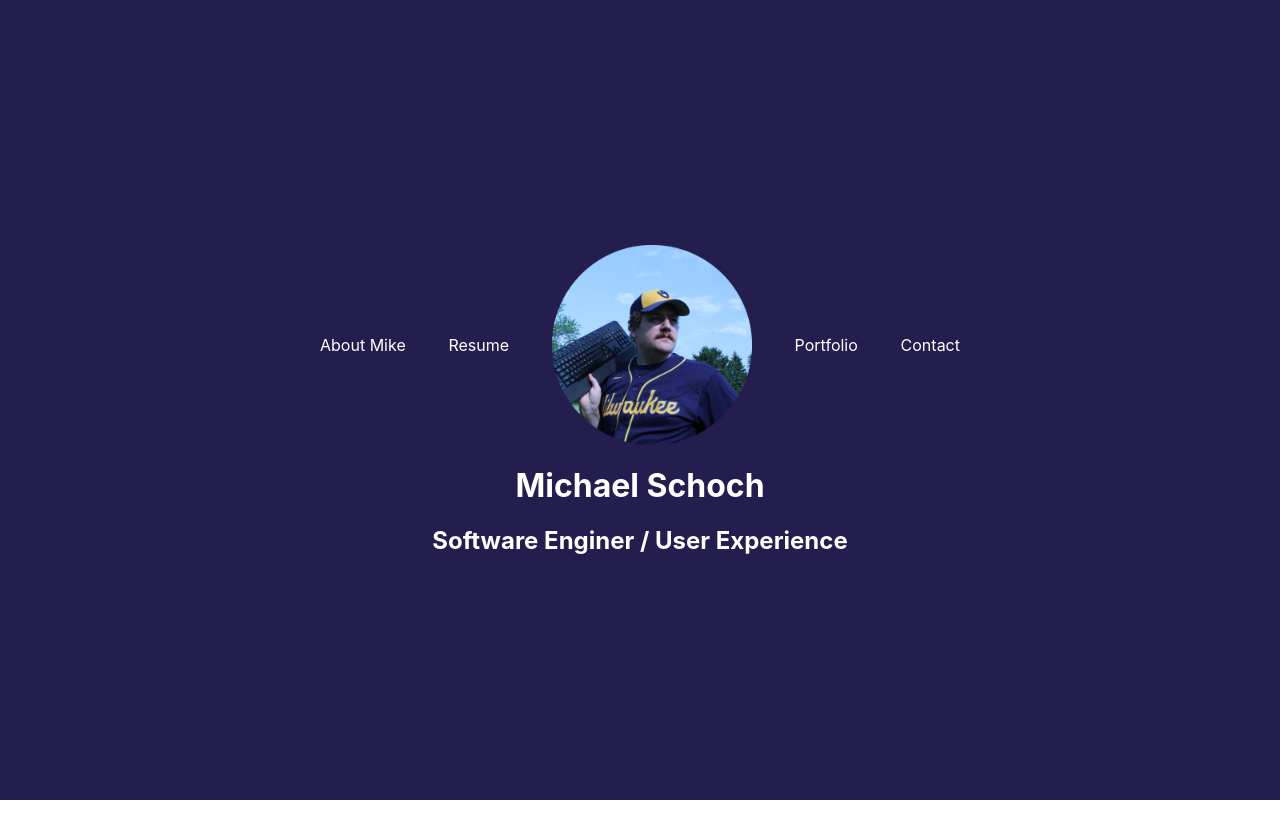
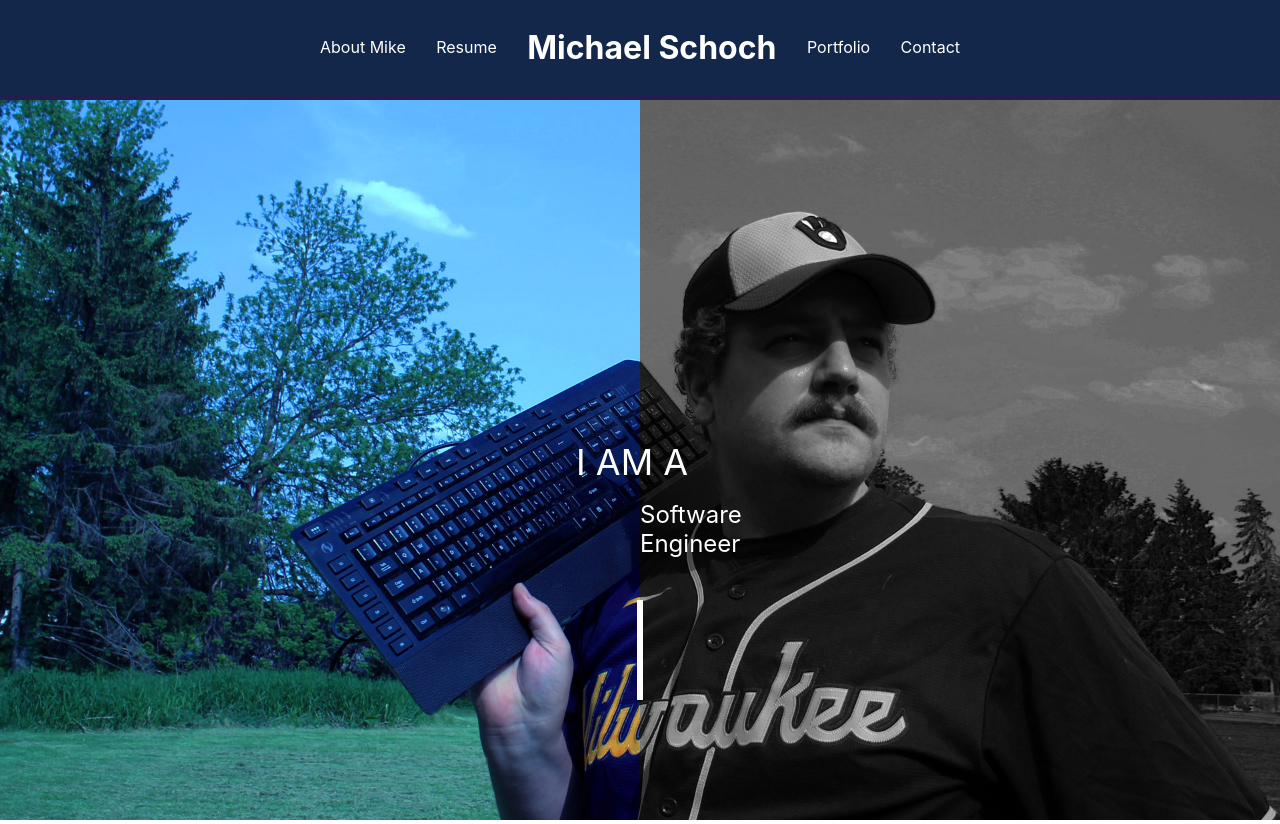
Before and after one commit to michael-schoch/personal-website, a React (Create React App) app: page / in a window 1280 px wide. Before the commit the page ends 800 px from the top, so only its background shows below. Built offline with nearby package versions, Linux system fonts and the light colour scheme.

Commit message:
Hero Image WIP

```diff
--- a/src/App.tsx
+++ b/src/App.tsx
@@ -1,22 +1,154 @@
 import styled from 'styled-components'
 import portrait from './portrait.png'
+import bandw from './img/bandw.jpg'
+import color from './img/color.jpg'
+import { useState } from 'react';
+
+interface ForegroundProps {
+  sliderval: number
+}
 
 function App() {
+  const [sliderVal, setSliderVal] = useState(50)
+
+  const handleChange = (evt: any) => {
+    console.log(evt.target.value)
+    setSliderVal(evt.target.value)
+  }
+
   return (
     <AppContainer>
-      <Header>
-        <Link href='#'>About Mike</Link>
-        <Link href='#'>Resume</Link>
-        <Portrait src={portrait}/>
-        <Link href='#'>Portfolio</Link>
-        <Link href='#'>Contact</Link>
-      </Header>
-      <Title>Michael Schoch</Title>
-      <Subheader>Software Enginer / User Experience</Subheader>
-
+      <Container>
+        <Float>I AM A</Float>
+        <Header>
+          <Link href='mike'>About Mike</Link>
+          <Link href='resume'>Resume</Link>
+          <Title>Michael Schoch</Title>
+          <Link href='#'>Portfolio</Link>
+          <Link href='#'>Contact</Link>
+        </Header>
+      </Container>
+      <SliderContainer>
+          <Background>
+            <Text>Software Engineer</Text>
+            <ForegroundImg src={bandw} />
+          </Background>
+          <Foreground sliderval={sliderVal}>
+            <Text>User Experience Designer</Text>
+            <ForegroundImg src={color} />
+          </Foreground>
+        <Slider type='range' min={0} max={100} value={sliderVal} onChange={(evt: any) => handleChange(evt)} ></Slider>
+      </SliderContainer>
     </AppContainer>
   );
 }
+
+// const SlideLine = styled.div<ForegroundProps>`
+//   position: absolute;
+//   left: ${props => props.sliderval}%;
+//   width: 6px;
+//   height: 100vh;
+//   background-color: white;
+
+// `
+const Float = styled.div`
+position: absolute;
+top: 55vh;
+left: 45vw;
+width: 200px;
+color: white;
+font-size: 36px;
+`
+
+const Text = styled.div`
+  position: absolute;
+  top: 50vh;
+  left: 50vw;
+  width: 200px;
+  color: white;
+  font-size: 24px;
+`
+
+const Container = styled.div`
+  height: 100px;
+  width: 100vw;
+  display: flex;
+  width: 100%;
+  justify-content: center;
+  flex-direction: column;
+  align-items: center;
+  z-index: 100;
+  background-color: #12274A;
+`
+
+
+const SliderContainer = styled.div`
+  width: 100vw;
+  height: 80%;
+  display: flex;
+  align-items: flex-end;
+  padding-bottom: 100px;
+`
+
+const Background = styled.div`
+  // background-image: url(${bandw});
+  // background-size: cover;
+  // background-position: center;
+  position: absolute;
+    top: 100px;
+    left: 0;
+    overflow: hidden;
+
+`
+
+const Foreground = styled.div<ForegroundProps>`
+  width: ${(props) => props.sliderval}%;
+  position: absolute;
+  top: 100px;
+  left: 0;
+  overflow: hidden;
+`
+
+const ForegroundImg = styled.img`
+// background-image: url(${color});
+// background-size: cover;
+// background-position: center;
+// position: absolute;
+//   top: 0;
+//   left: 0;
+// right: 0;
+// bottom: 0;
+// margin: auto;
+width: 100vw;
+  object-fit: cover;
+  object-position: center;
+`
+
+const Slider = styled.input`
+  position: absolute;
+  -webkit-appearance: none;
+  appearance: none;
+  width: 100%;
+  background: #f2f2f200;
+  outline: none;
+  margin: 0;
+  transition: all .2s;
+  display: flex;
+  justify-content: center;
+  align-items: center;
+  &:hover {
+    background: #f2f2f200;
+  }
+  &::-webkit-slider-thumb {
+    -webkit-appearance: none;
+    appearance: none;
+    width: 6px;
+    height: 100px;
+    display: flex;
+    background: white;
+    cursor: pointer;
+  }
+`
 
 const AppContainer = styled.div`
  height: 100vh;
```
Also changed, not shown: src/img/bandw.jpg (added), src/img/color.jpg (added).
